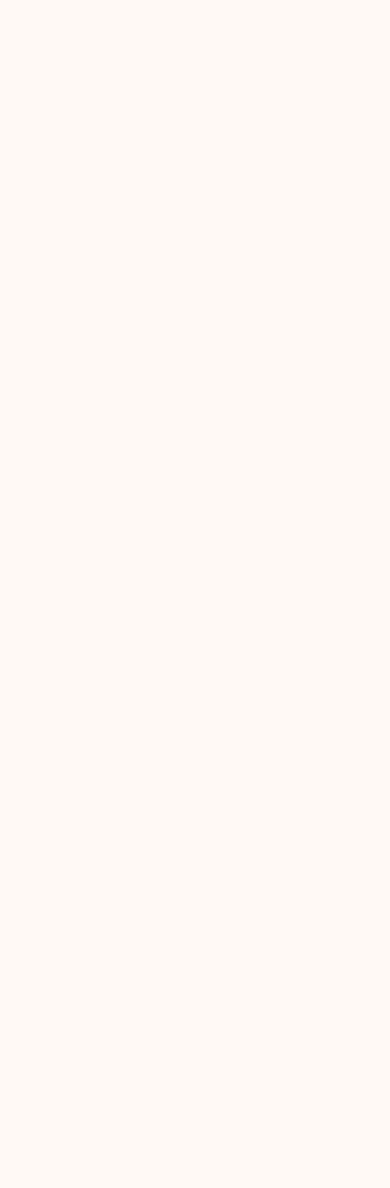
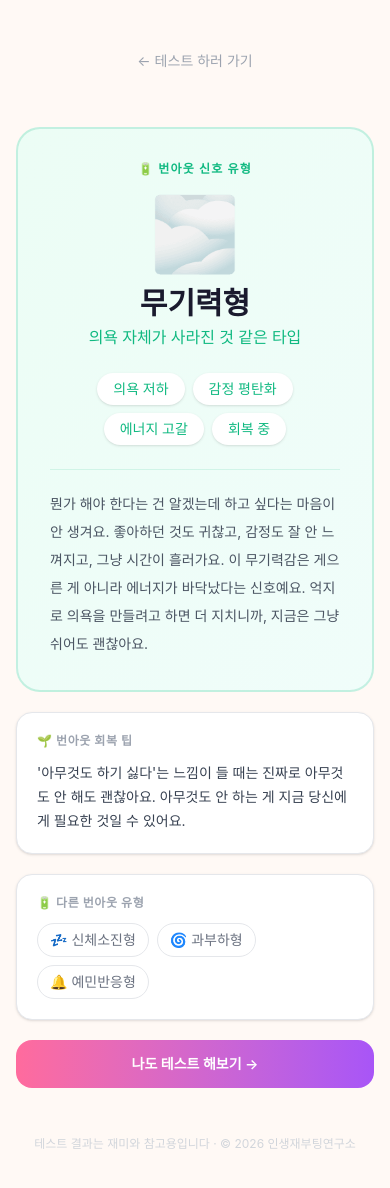
Before and after one commit to donebystudio-kor/mbti, a Next.js app: page /burnout-type/apathy in a window 390 px wide. Before the commit this address had no page. Shown: the top 1188 px of the page. Before the commit the page ends 844 px from the top, so only its background shows below. Built offline with nearby package versions, Linux system fonts and the light colour scheme.

Commit message:
Redesign burnout types: 6 types → 4 types with new 10-question format
New types: physical(신체소진형), apathy(무기력형), mental(과부하형), sensitive(예민반응형)
10 questions × 4 options (A/B/C/D mapped to each type)

Co-Authored-By: Claude Sonnet 4.6 <noreply@anthropic.com>

```diff
--- a/constants/burnoutTypes.ts
+++ b/constants/burnoutTypes.ts
@@ -12,70 +12,48 @@ export interface BurnoutType {
 
 export const BURNOUT_TYPES: BurnoutType[] = [
   {
-    id: "binge",
-    name: "폭식모드형",
-    emoji: "🍕",
-    subtitle: "배 안 고파도 냉장고가 열리는 타입",
-    description: "스트레스나 피로가 쌓이면 가장 먼저 식욕이 반응해요. 배가 고픈 게 아닌데도 뭔가 먹고 싶어지고, 먹으면서 기분이 잠깐 나아지는 것 같아요. 음식이 일시적인 도피처가 되는 타입이에요. 먹은 후 죄책감이 드는 경우도 있으니, 먹는 게 늘었다면 몸보다 마음이 지쳐있다는 신호일 수 있어요.",
-    traits: ["식욕 변화로 감지", "먹으면서 해소", "감각으로 위로", "감정과 식욕 연결"],
-    tip: "배고프지 않은데 뭔가 먹고 싶어진다면, 잠깐 멈추고 '나 지금 어떤 감정이야?'를 먼저 물어봐요.",
-    color: "#F59E0B",
-    gradient: "from-amber-50 to-orange-50",
+    id: "physical",
+    name: "신체소진형",
+    emoji: "💤",
+    subtitle: "몸이 먼저 멈춰달라고 신호 보내는 타입",
+    description: "번아웃의 신호가 가장 먼저 몸으로 나타나요. 잠을 자도 피곤하고, 움직이기 귀찮고, 몸이 무겁게 느껴져요. 정신은 하고 싶은 게 있는데 몸이 따라주지 않는 것 같은 느낌이죠. 이런 신체적 소진은 가장 직접적인 번아웃 신호 중 하나예요. 몸이 보내는 신호를 무시하지 말고, 진짜 쉬는 시간이 필요해요.",
+    traits: ["몸이 먼저 반응", "지속적 피로감", "회복에 시간 필요", "휴식이 최우선"],
+    tip: "잠을 충분히 자는 것 외에도 가볍게 걷거나 스트레칭처럼 몸을 조금 움직이는 게 오히려 피로 회복에 도움이 될 수 있어요. 아주 작게 시작해봐요.",
+    color: "#8B5CF6",
+    gradient: "from-purple-50 to-violet-50",
   },
   {
-    id: "numb",
-    name: "감정무감각형",
-    emoji: "🧊",
-    subtitle: "아무 감정도 안 느껴지면 위험 신호",
-    description: "번아웃이 오면 오히려 감정이 사라져요. 슬프지도 기쁘지도 않고, 그냥 멍해요. 예전에 좋아하던 것도 무덤덤하고, 사람들이 재밌다는 것도 잘 모르겠어요. 이 무감각이 번아웃의 가장 깊은 신호 중 하나예요. 괜찮은 척하기 쉽지만, 사실 가장 쉬어야 할 때예요.",
-    traits: ["감정이 먼저 사라짐", "멍한 상태", "무감각으로 보호", "회복에 시간 필요"],
-    tip: "억지로 무언가를 느끼려 하지 않아도 돼요. 그냥 조용히 쉬는 것, 그것만으로 충분한 시간이에요.",
+    id: "apathy",
+    name: "무기력형",
+    emoji: "🌫️",
+    subtitle: "의욕 자체가 사라진 것 같은 타입",
+    description: "뭔가 해야 한다는 건 알겠는데 하고 싶다는 마음이 안 생겨요. 좋아하던 것도 귀찮고, 감정도 잘 안 느껴지고, 그냥 시간이 흘러가요. 이 무기력감은 게으른 게 아니라 에너지가 바닥났다는 신호예요. 억지로 의욕을 만들려고 하면 더 지치니까, 지금은 그냥 쉬어도 괜찮아요.",
+    traits: ["의욕 저하", "감정 평탄화", "에너지 고갈", "회복 중"],
+    tip: "'아무것도 하기 싫다'는 느낌이 들 때는 진짜로 아무것도 안 해도 괜찮아요. 아무것도 안 하는 게 지금 당신에게 필요한 것일 수 있어요.",
+    color: "#10B981",
+    gradient: "from-emerald-50 to-teal-50",
+  },
+  {
+    id: "mental",
+    name: "과부하형",
+    emoji: "🌀",
+    subtitle: "머리가 퇴근을 못 하는 타입",
+    description: "몸은 집에 왔는데 머리는 아직 일 모드예요. 쉬려고 누워도 해야 할 일이 떠오르고, 끝나지 않은 것들이 계속 머릿속을 맴돌아요. 이 상태가 지속되면 쉬어도 쉬는 것 같지 않고, 결국 정신적으로 고갈돼요. 머릿속 업무 스위치를 의식적으로 꺼주는 연습이 필요해요.",
+    traits: ["머리가 쉬질 않음", "생각 과부하", "퇴근 후도 업무 모드", "정신적 피로"],
+    tip: "퇴근 후 '오늘의 할 일 목록'을 종이에 적고 덮어두는 것만으로도 뇌가 '이건 정리됐다'고 인식해요. 작은 마감 의식 하나가 도움이 돼요.",
     color: "#3B82F6",
     gradient: "from-blue-50 to-indigo-50",
   },
   {
-    id: "overwork",
-    name: "과활동형",
-    emoji: "⚡",
-    subtitle: "번아웃인데 오히려 더 바빠지는 타입",
-    description: "힘들수록 더 열심히 해야 할 것 같은 느낌이 들어요. 바쁘게 있으면 생각할 틈이 없으니까요. 그래서 할 일을 스스로 더 만들거나, 업무를 놓지 못해요. 겉으로는 에너지 넘쳐 보이지만 속에서는 고갈되고 있는 상태예요. 가장 조심해야 하는 번아웃 패턴 중 하나예요.",
-    traits: ["바쁜 것으로 도피", "멈추는 것이 더 힘듦", "과잉 활동", "에너지 고갈 중"],
-    tip: "아무것도 안 하는 시간을 일정에 '강제로' 넣어봐요. 쉬는 것도 할 일이에요.",
-    color: "#EF4444",
-    gradient: "from-red-50 to-rose-50",
-  },
-  {
-    id: "irritable",
-    name: "예민폭발형",
-    emoji: "💢",
-    subtitle: "사소한 것에도 예민하게 반응하는 타입",
-    description: "평소엔 그냥 넘겼을 것들이 갑자기 엄청 거슬려요. 작은 소리, 별거 아닌 말, 사소한 상황에도 감정이 확 올라오는 게 번아웃 신호예요. 이건 성격이 나빠진 게 아니라, 감정 완충재가 닳아 없어진 거예요. 예민해졌다 싶으면 쉬어야 할 타이밍이에요.",
-    traits: ["감정 완충재 소진", "예민함이 신호", "빠른 감지력", "회복하면 원래대로"],
-    tip: "예민한 게 나쁜 게 아니에요. '나 요즘 왜 이렇게 예민하지?'가 드는 순간이 쉬어야 할 신호예요.",
+    id: "sensitive",
+    name: "예민반응형",
+    emoji: "🔔",
+    subtitle: "감정 안테나가 너무 예민해진 타입",
+    description: "평소엔 그냥 넘겼을 것들이 요즘 유독 마음에 걸려요. 별거 아닌 말에 예민하게 반응하거나, 쉬면서도 괜히 불안한 느낌이 들거나, 감정 기복이 조금 커진 것 같죠. 이건 성격 문제가 아니라 내 감정이 한계에 가까워졌다는 신호예요. 스스로를 탓하지 말고, 감정이 안정될 수 있는 환경을 만들어주세요.",
+    traits: ["감정 과민", "작은 것에 반응", "불안감 증가", "감정 기복"],
+    tip: "예민해졌다는 걸 알아챈 것 자체가 좋은 신호예요. 그 감정을 억누르기보다, 왜 그런지 잠깐 들여다보는 시간을 가져봐요.",
     color: "#FF6B9D",
     gradient: "from-pink-50 to-rose-50",
-  },
-  {
-    id: "flat",
-    name: "방전드러눕기형",
-    emoji: "🛋️",
-    subtitle: "몸이 알아서 멈추는 타입",
-    description: "번아웃이 오면 몸이 먼저 멈춰버려요. 아무것도 하기 싫고, 좋아하던 것도 귀찮고, 그냥 누워 있게 돼요. 어디가 아픈 것도 아닌데 일어나지지 않는 그 상태 — 몸이 강제로 브레이크를 밟는 거예요. 죄책감 느끼지 말고, 이 신호를 무시하지 않는 게 중요해요.",
-    traits: ["몸이 먼저 멈춤", "무기력 감지", "강제 브레이크", "충전 후 회복"],
-    tip: "그냥 누워 있어도 괜찮아요. 몸이 요청하는 휴식이에요. 억지로 일어나려다 더 고갈되지 마요.",
-    color: "#8B5CF6",
-    gradient: "from-purple-50 to-violet-50",
-  },
-  {
-    id: "impulse",
-    name: "지름신강림형",
-    emoji: "🛍️",
-    subtitle: "갑자기 물건이 쌓이기 시작하는 타입",
-    description: "스트레스가 쌓이면 뭔가 새로운 걸 사면 나아질 것 같은 느낌이 들어요. 배송이 늘어나고, 앱에서 장바구니가 쌓이기 시작해요. 새 물건이 주는 일시적 도파민 때문이에요. 번아웃의 출구를 소비에서 찾는 타입으로, 사고 나서 공허함이 오는 게 특징이에요.",
-    traits: ["소비로 해소 시도", "도파민 추구", "충동 구매 증가", "일시적 위로"],
-    tip: "장바구니에 넣고 48시간 후에 다시 봐요. 그래도 사고 싶으면 사되, 그 전에 '나 지금 뭐가 필요한 걸까?'를 먼저 물어봐요.",
-    color: "#10B981",
-    gradient: "from-emerald-50 to-teal-50",
   },
 ];
 
@@ -89,122 +67,112 @@ export interface BurnoutQuestion {
 export const BURNOUT_QUESTIONS: BurnoutQuestion[] = [
   {
     id: 1,
-    text: "뭔가 힘들 것 같다 싶을 때, 몸이 먼저 보내는 신호는?",
-    emoji: "📡",
+    text: "요즘 퇴근 후 집에 오면 가장 먼저 하는 행동은?",
+    emoji: "🏠",
     options: [
-      { text: "갑자기 식욕이 폭발함, 없던 식욕이 생겨남", type: "binge" },
-      { text: "뭔가 감정이 잘 안 느껴지고 그냥 멍해짐", type: "numb" },
-      { text: "오히려 할 일을 더 만들고 바빠짐", type: "overwork" },
+      { text: "씻고 누워서 폰 보다가 시간 순삭", type: "physical" },
+      { text: "아무것도 하기 싫어서 그냥 멍 때림", type: "apathy" },
+      { text: "해야 할 일이 떠올라서 괜히 마음이 불편함", type: "mental" },
+      { text: "뭔가 하고 싶긴 한데 몸이 안 따라줌", type: "physical" },
     ],
   },
   {
     id: 2,
-    text: "번아웃 초기에 나타나는 나만의 신호는?",
-    emoji: "🚨",
+    text: "주말이 왔을 때 내 상태는 보통?",
+    emoji: "📅",
     options: [
-      { text: "평소엔 안 그러는데 사소한 것에도 짜증이 남", type: "irritable" },
-      { text: "갑자기 뭔가 사고 싶어짐, 특히 필요하지도 않은 것", type: "impulse" },
-      { text: "하려던 것도 다 귀찮아지고 그냥 눕게 됨", type: "flat" },
+      { text: "쉬어도 피로가 잘 안 풀린다", type: "physical" },
+      { text: "약속 잡는 것 자체가 귀찮다", type: "apathy" },
+      { text: "아무 계획 없이 그냥 흘려보낸다", type: "apathy" },
+      { text: "쉬어도 월요일 생각이 먼저 난다", type: "mental" },
     ],
   },
   {
     id: 3,
-    text: "스트레스받을 때 혼자 있으면 주로 뭐 해?",
-    emoji: "🏠",
+    text: "평소보다 일이 많아졌을 때 나는 보통?",
+    emoji: "📈",
     options: [
-      { text: "뭔가 먹음. 배가 안 고파도 일단 냉장고를 열어봄", type: "binge" },
-      { text: "별생각 없이 짜증나는 게 생기면 혼자 투덜댐", type: "irritable" },
-      { text: "쇼핑 앱 열어서 장바구니에 담기 시작함", type: "impulse" },
+      { text: "일단 시작하기가 더 어려워진다", type: "apathy" },
+      { text: "계속 해야 할 것만 생각나서 머리가 복잡하다", type: "mental" },
+      { text: "그냥 아무 생각 없이 버틴다", type: "apathy" },
+      { text: "집중이 금방 끊긴다", type: "physical" },
     ],
   },
   {
     id: 4,
-    text: "주말인데 제대로 못 쉬는 이유는?",
-    emoji: "😮‍💨",
+    text: "요즘 가장 자주 드는 생각은?",
+    emoji: "💭",
     options: [
-      { text: "쉬는 게 뭔지 모르겠고 그냥 다 무감각함", type: "numb" },
-      { text: "괜히 뭔가 더 해야 할 것 같은 느낌이 들어서", type: "overwork" },
-      { text: "일어나려고 하는데 몸이 말을 안 들음", type: "flat" },
+      { text: "\"좀 쉬어야 할 것 같은데…\"", type: "physical" },
+      { text: "\"왜 이렇게 의욕이 없지\"", type: "apathy" },
+      { text: "\"해야 할 건 많은데 손이 안 간다\"", type: "mental" },
+      { text: "\"괜히 예민해진 것 같다\"", type: "sensitive" },
     ],
   },
   {
     id: 5,
-    text: "퇴근하고 집에 들어올 때 제일 먼저 하는 것은?",
-    emoji: "🚪",
+    text: "친구가 약속을 잡자고 하면 내 반응은?",
+    emoji: "📱",
     options: [
-      { text: "가방 내려놓기 전에 냉장고부터 열어봄", type: "binge" },
-      { text: "침대에 그냥 쓰러짐. 옷도 안 갈아입음", type: "flat" },
-      { text: "별거 아닌 게 눈에 거슬리고 정리하거나 치우기 시작함", type: "irritable" },
+      { text: "일단 피곤해서 미루고 싶다", type: "physical" },
+      { text: "만나면 괜찮은데 나가기까지가 어렵다", type: "apathy" },
+      { text: "약속 자체가 부담스럽게 느껴진다", type: "sensitive" },
+      { text: "괜히 귀찮다는 생각이 먼저 든다", type: "apathy" },
     ],
   },
   {
     id: 6,
-    text: "오랜만에 만난 친구가 \"너 요즘 어때?\" 라고 물어봤을 때",
-    emoji: "🫶",
+    text: "요즘 작은 일에도 내가 느끼는 반응은?",
+    emoji: "🔍",
     options: [
-      { text: "\"그냥... 모르겠어\"가 가장 솔직한 대답임", type: "numb" },
-      { text: "\"최근에 물건 좀 많이 샀어\"가 자연스럽게 나옴", type: "impulse" },
-      { text: "\"바빠, 진짜 요즘 너무 바빠\" 라는 말이 먼저 나옴", type: "overwork" },
+      { text: "예전보다 쉽게 지친다", type: "physical" },
+      { text: "괜히 짜증이 난다", type: "sensitive" },
+      { text: "그냥 아무 감정이 없는 느낌이다", type: "apathy" },
+      { text: "집중이 잘 안 된다", type: "physical" },
     ],
   },
   {
     id: 7,
-    text: "'아 나 번아웃인가?' 싶은 순간은 언제야?",
-    emoji: "💭",
+    text: "요즘 나를 가장 잘 설명하는 문장은?",
+    emoji: "🪞",
     options: [
-      { text: "요즘 먹는 양이 이상하게 늘었다는 걸 알아챌 때", type: "binge" },
-      { text: "왜 이렇게 바빠야 하지? 라는 생각이 처음 들 때", type: "overwork" },
-      { text: "좋아하던 것도 하기 싫어지기 시작할 때", type: "flat" },
+      { text: "몸이 계속 무겁다", type: "physical" },
+      { text: "머리가 쉬질 않는 느낌이다", type: "mental" },
+      { text: "의욕이 많이 줄었다", type: "apathy" },
+      { text: "감정 기복이 조금 커졌다", type: "sensitive" },
     ],
   },
   {
     id: 8,
-    text: "충분히 잔 것 같은데 계속 피곤할 때 나는?",
-    emoji: "😪",
+    text: "아무 일정 없는 날이 생기면 나는 보통?",
+    emoji: "🌤️",
     options: [
-      { text: "그냥 멍하니 있는 시간이 늘어남", type: "numb" },
-      { text: "사소한 소리나 상황에도 예민하게 반응하게 됨", type: "irritable" },
-      { text: "뭔가 새로운 게 생기면 좀 나아질 것 같다는 생각이 듦", type: "impulse" },
+      { text: "하루 종일 쉬어도 피곤하다", type: "physical" },
+      { text: "뭘 해야 할지 몰라서 그냥 보낸다", type: "apathy" },
+      { text: "쉬면서도 마음이 편하지 않다", type: "mental" },
+      { text: "쉬고 싶은데 괜히 불안하다", type: "sensitive" },
     ],
   },
   {
     id: 9,
-    text: "번아웃 해소에 나한테 제일 효과 있었던 것은?",
-    emoji: "🌱",
+    text: "요즘 일을 마친 뒤 기분은?",
+    emoji: "🏁",
     options: [
-      { text: "맛있는 거 실컷 먹기", type: "binge" },
-      { text: "그냥 원하는 거 사버리기", type: "impulse" },
-      { text: "아무것도 안 하고 멍하게 있기", type: "numb" },
+      { text: "끝났다는 안도감이 크다", type: "physical" },
+      { text: "또 해야 할 일이 떠오른다", type: "mental" },
+      { text: "그냥 아무 느낌이 없다", type: "apathy" },
+      { text: "생각보다 빨리 지친다", type: "physical" },
     ],
   },
   {
     id: 10,
-    text: "오늘도 열심히 하기 싫을 때 드는 생각은?",
-    emoji: "🤯",
+    text: "최근 나에게 가장 가까운 상태는?",
+    emoji: "🩺",
     options: [
-      { text: "\"왜 나만 이렇게 해야 하지?\" 라는 억울한 감정", type: "irritable" },
-      { text: "\"좀만 더 하면 돼, 다 끝내야 해\" 라고 스스로를 몰아붙임", type: "overwork" },
-      { text: "\"그냥 다 관두고 싶다\" 라는 생각", type: "flat" },
-    ],
-  },
-  {
-    id: 11,
-    text: "번아웃이 왔을 때 주변에서 알아채는 방식은?",
-    emoji: "👀",
-    options: [
-      { text: "밥 먹는 양이나 패턴이 바뀐 걸 주변에서 알아챔", type: "binge" },
-      { text: "갑자기 물건이 많아지거나 배송이 늘어남", type: "impulse" },
-      { text: "연락이 뜸해지거나 약속을 잘 안 잡게 됨", type: "flat" },
-    ],
-  },
-  {
-    id: 12,
-    text: "\"나 번아웃이야\"를 스스로 인정하는 순간은?",
-    emoji: "🏳️",
-    options: [
-      { text: "예전에 좋아하던 것도 감동이 전혀 안 올 때", type: "numb" },
-      { text: "뭔가를 해도 성취감이 없고 그냥 의무감만 남을 때", type: "overwork" },
-      { text: "별것도 아닌 일로 화가 나고, 그게 반복될 때", type: "irritable" },
+      { text: "조금 지쳐 있는 상태", type: "physical" },
+      { text: "머리가 복잡한 상태", type: "mental" },
+      { text: "의욕이 떨어진 상태", type: "apathy" },
+      { text: "감정이 예민해진 상태", type: "sensitive" },
     ],
   },
 ];
```
